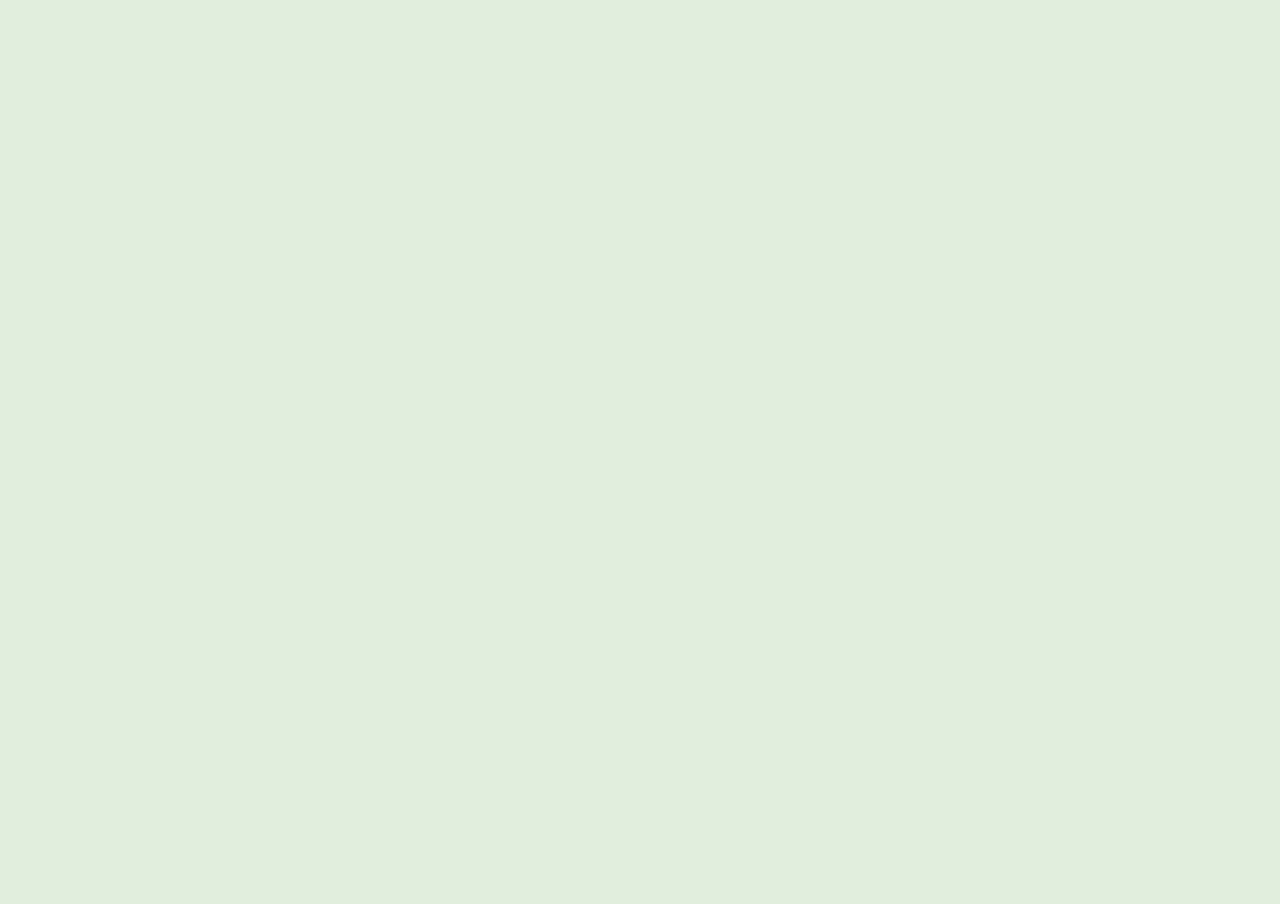
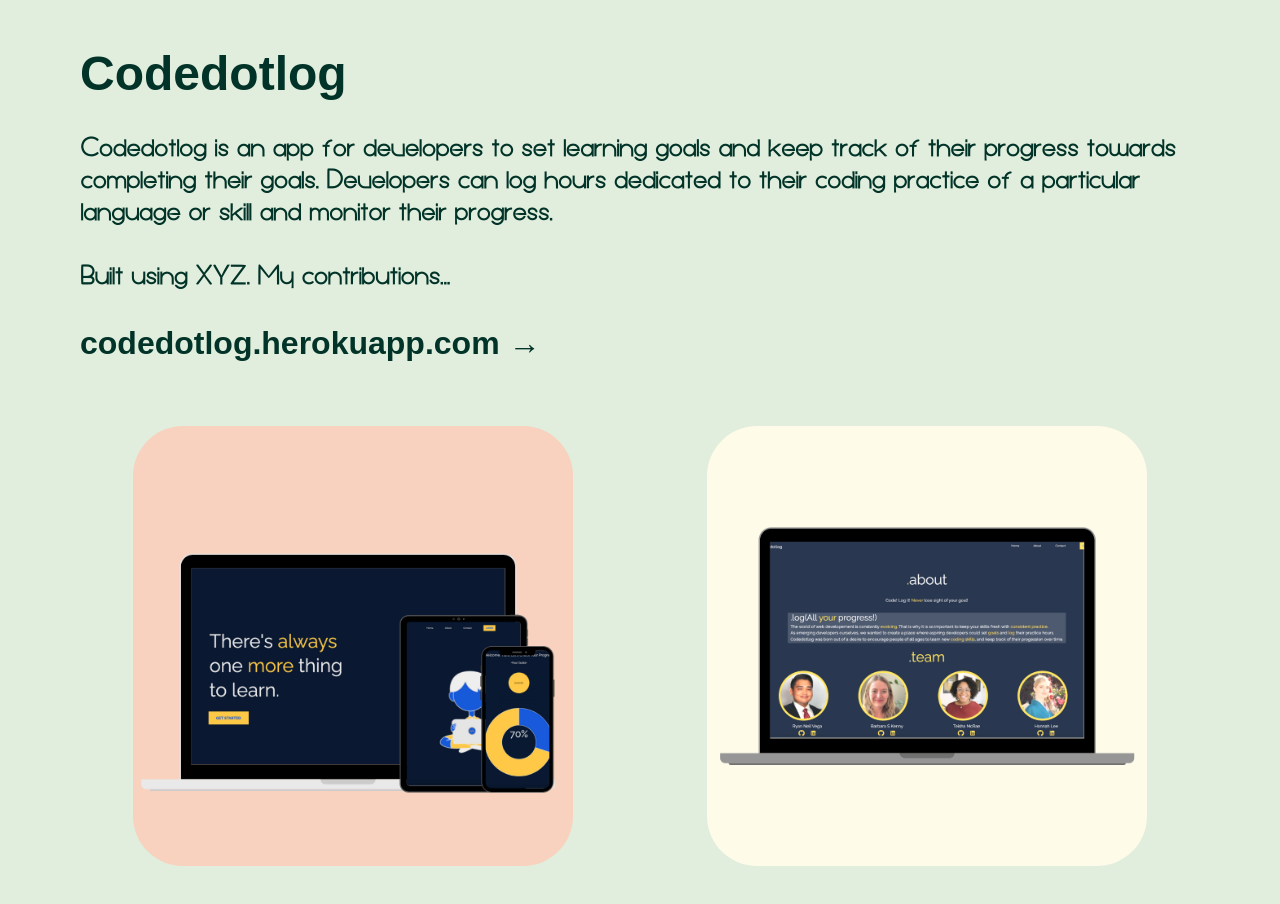
Before and after one commit to mcraeteisha/2022-portfolio, a React (Create React App) app in the folder teisha-portfolio/: page / in a window 1280 px wide. Shown: the part 2960-3864 px from the top of the page. Before the commit the page ends 2886 px from the top, so only its background shows below. Built offline with nearby package versions, Linux system fonts and the light colour scheme; a web font is replaced by a local one.

Commit message:
added codedotlog work section

```diff
--- a/teisha-portfolio/src/components/PortfolioContainer.js
+++ b/teisha-portfolio/src/components/PortfolioContainer.js
@@ -2,6 +2,7 @@
 import LandingPage from './pages/LandingPage';
 import BioPage from './pages/BioPage';
 import WWMWork from './pages/WWMWork';
+import CodedotlogWork from './pages/CodedotlogWork';
 
 function PortfolioContainer() {
     return(
@@ -9,6 +10,7 @@
             <LandingPage />
             <BioPage />
             <WWMWork />
+            <CodedotlogWork />
         </>
     )
 };
--- /dev/null
+++ b/teisha-portfolio/src/components/pages/CodedotlogWork.js
@@ -0,0 +1,78 @@
+import React from 'react';
+import Styled from "styled-components";
+import HomePage from '../../images/codedotlog_pink.png';
+import About from '../../images/codedotlog_beige.png';
+
+
+function codedotlogWork() {
+    return(
+        <>
+        <div>
+            <HeadingDiv>
+                <Heading>Codedotlog</Heading>
+            </HeadingDiv>
+           <DescriptionDiv>
+            <CodedotlogDescription>
+                <p>Codedotlog is an app for developers to set learning goals and keep track of their progress towards completing their goals. Developers can log hours dedicated to their coding practice of a particular language or skill and monitor their progress.</p><br/>
+                <p>Built using XYZ. My contributions...</p><br/>
+            </CodedotlogDescription>
+                <CodedotlogLink href="http://codedotlog.herokuapp.com/" target="_blank" rel="noreferrer noopener"><h3>codedotlog.herokuapp.com →</h3></CodedotlogLink>
+            </DescriptionDiv>
+            <ImageDiv>
+                <a href="http://codedotlog.herokuapp.com/" target="_blank" rel="noreferrer noopener"><HomepageImage src={HomePage} alt="Audio-Thicket-Email" style={{display: "inline-block"}}></HomepageImage></a>
+                <a href="http://codedotlog.herokuapp.com/" target="_blank" rel="noreferrer noopener"><AboutImage src={About} alt="Multiple-Emails" style={{display: "inline-block"}}></AboutImage></a>
+            </ImageDiv>
+        </div>
+        </>
+    )
+};
+
+
+const HeadingDiv = Styled.div
+`
+    padding-top: 5em;
+    padding-left: 5em;
+    padding-bottom: 2em;
+
+`
+const Heading = Styled.h2
+`
+`
+
+const DescriptionDiv = Styled.div
+`
+    padding-left: 5em;
+    padding-right: 5em;
+    padding-bottom: 4em;
+`
+
+const CodedotlogDescription = Styled.h4
+`
+`
+
+const CodedotlogLink = Styled.a
+`
+    text-decoration: none;
+    color: var(--primary-color);
+`
+
+const ImageDiv = Styled.div
+`
+    padding-bottom: 5em;
+    display: flex;
+    justify-content: space-evenly;
+`
+
+const HomepageImage = Styled.img
+`
+    border-radius: 50px;
+    height: 55vh;
+`
+
+const AboutImage = Styled.img
+`
+    border-radius: 50px;
+    height: 55vh;
+`
+
+export default codedotlogWork;
--- a/teisha-portfolio/src/components/pages/WWMWork.js
+++ b/teisha-portfolio/src/components/pages/WWMWork.js
@@ -65,13 +65,13 @@
 const ATKImage = Styled.img
 `
     border-radius: 50px;
-    height: 50vh;
+    height: 55vh;
 `
 
 const MultiEmailImage = Styled.img
 `
     border-radius: 50px;
-    height: 50vh;
+    height: 55vh;
 `
 
 export default WWMWork;
```
